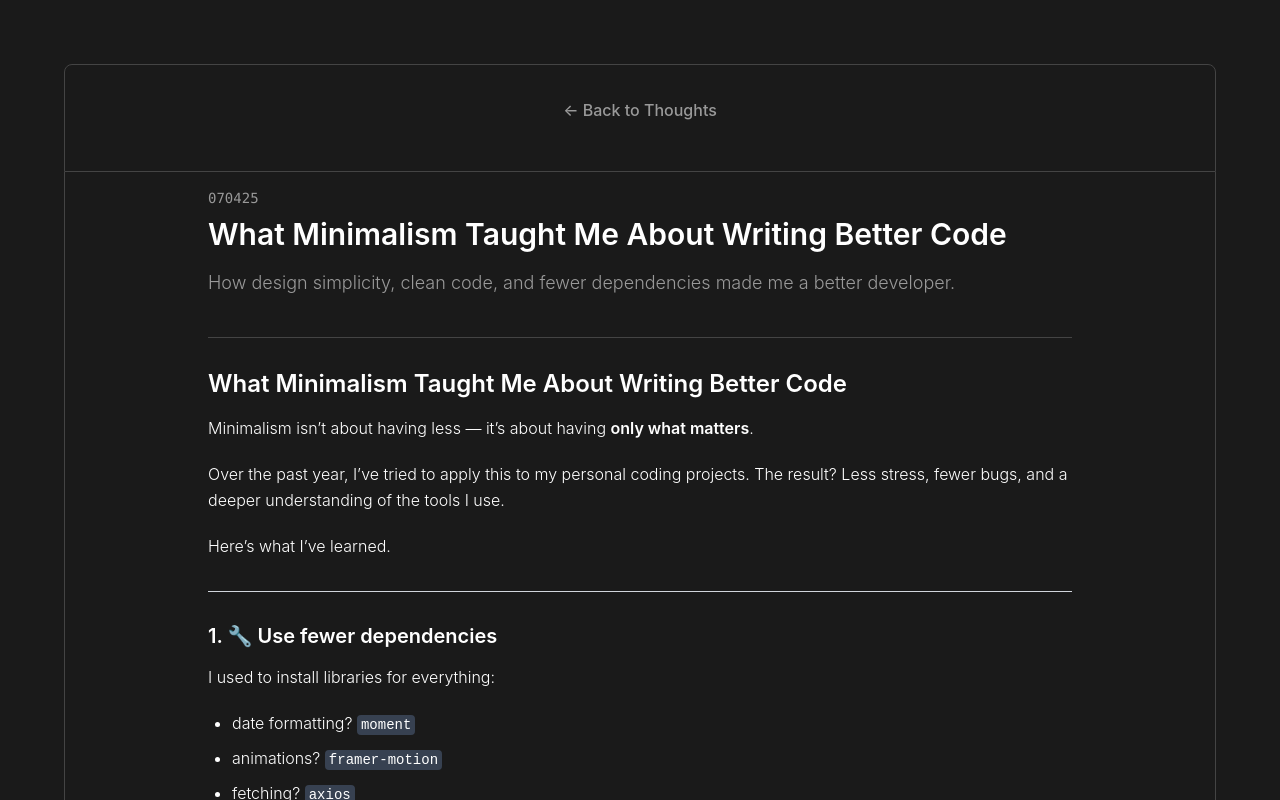
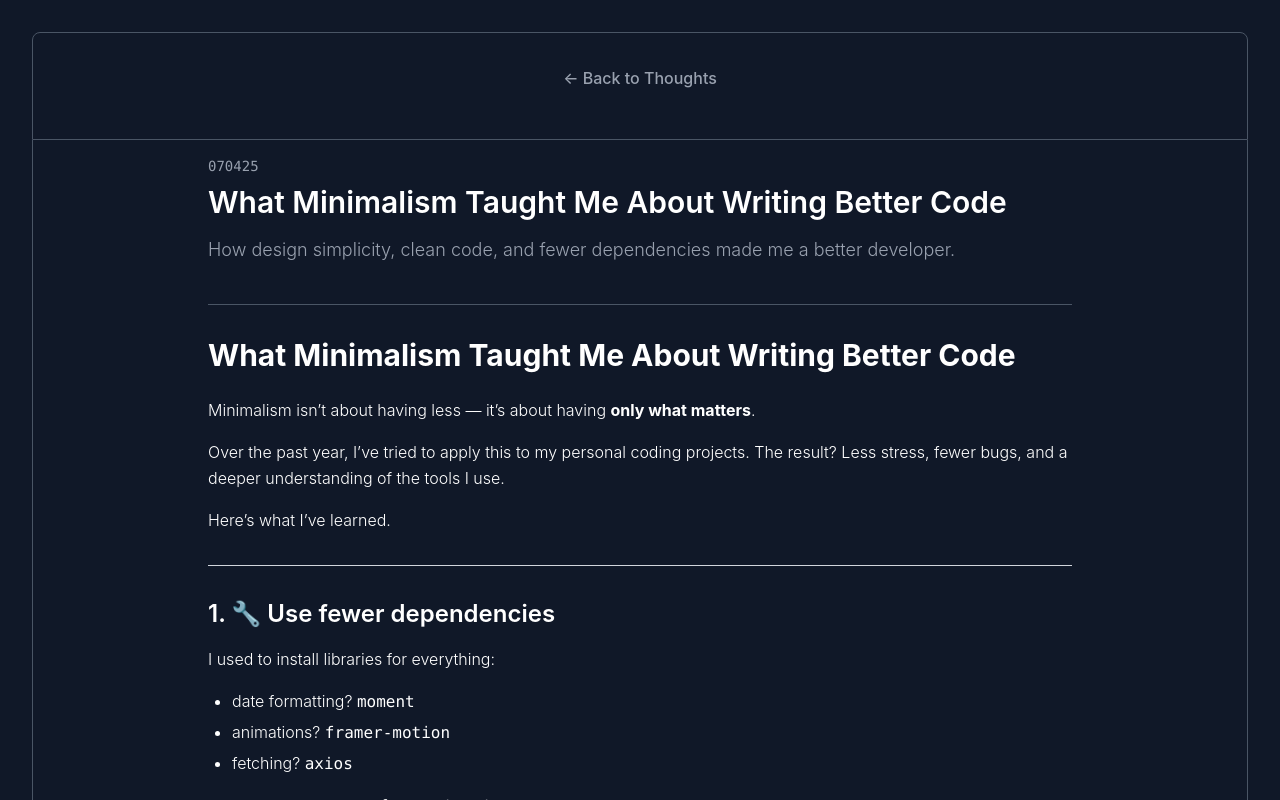
Before and after one commit to AnubhabMukherjee2003/anubhab-blog, a Next.js app: page /minimalism-in-code in a window 1280 px wide. Shown: the top 800 px of the page. Built offline with nearby package versions, Linux system fonts and the light colour scheme.

Commit message:
global css edited

```diff
--- a/app/[slug]/page.css
+++ /dev/null
@@ -1,50 +0,0 @@
-/* This file is no longer used - styles moved to globals.css */
-    --text-color: #000;
-    --bg-color: #fff;
-    --border-color: #ccc;
-    --accent-color: #666;
-    --border-width: 1px;
-    --content-padding: 1rem;
-    --font-xs: 0.75rem;
-    --font-sm: 0.875rem;
-    --font-base: 1rem;
-    --font-lg: 1.125rem;
-    --font-xl: 1.25rem;
-    --font-2xl: 1.5rem;
-    --font-3xl: 1.875rem;
-    --font-4xl: 2.25rem;
-}
-
-/* Dark mode support */
-@media (prefers-color-scheme: dark) {
-    :root {
-        --text-color: #fff;
-        --bg-color: #1a1a1a;
-        --border-color: #444;
-        --accent-color: #999;
-    }
-}
-
-html[data-user-color-scheme="light"] {
-    color-scheme: light;
-    --text-color: #000;
-    --bg-color: #fff;
-    --border-color: #ccc;
-    --accent-color: #666;
-}
-
-html[data-user-color-scheme="dark"] {
-    color-scheme: dark;
-    --text-color: #fff;
-    --bg-color: #1a1a1a;
-    --border-color: #444;
-    --accent-color: #999;
-}
-
-/* Color scheme detection script should be added to head */
-body {
-    color: var(--text-color);
-    background-color: var(--bg-color);
-}
-
-/* Font loading */
--- a/app/[slug]/page.js
+++ b/app/[slug]/page.js
@@ -11,24 +11,24 @@ export default async function Page({ params }) {
     const { default: Post, metadata } = mdxModule;
 
     return (
-      <div className="w-full min-h-screen p-[clamp(0.5rem,3vw,2rem)] font-['Inter',system-ui,'Segoe_UI',Roboto,sans-serif] text-base font-light leading-relaxed text-[var(--text-color)] bg-[var(--bg-color)]">
-        <header className="border border-[var(--border-color)] rounded-t-lg p-8 text-center bg-[var(--bg-color)]">
+      <div className="w-full min-h-screen p-[clamp(0.5rem,3vw,2rem)] font-['Inter',system-ui,'Segoe_UI',Roboto,sans-serif] text-base font-light leading-relaxed text-white bg-gray-900">
+        <header className="border border-gray-600 rounded-t-lg p-8 text-center bg-gray-900">
           <Link
             href="/"
-            className="inline-flex items-center mb-4 text-[var(--accent-color)] font-medium transition-colors duration-200 hover:text-[var(--text-color)] no-underline focus:outline-2 focus:outline-[var(--accent-color)] focus:outline-offset-2"
+            className="inline-flex items-center mb-4 text-gray-400 font-medium transition-colors duration-200 hover:text-white no-underline focus:outline-2 focus:outline-gray-400 focus:outline-offset-2"
           >
             ← Back to Thoughts
           </Link>
         </header>
 
-        <main className="border border-[var(--border-color)] border-t-0 rounded-b-lg p-[var(--content-padding)]">
-          <section className="max-w-4xl mx-auto px-[var(--content-padding)]">
+        <main className="border border-gray-600 border-t-0 rounded-b-lg p-4">
+          <section className="max-w-4xl mx-auto px-4">
             <article>
               {metadata && (
-                <header className="mb-8 pb-6 border-b border-[var(--border-color)]">
-                  <div className="font-mono text-sm text-[var(--accent-color)] mb-2">{formatDate(metadata.publishDate)}</div>
-                  <h1 className="font-semibold leading-[1.2] mb-4 text-[var(--text-color)]" style={{ fontSize: 'var(--font-3xl)' }}>{metadata.title}</h1>
-                  <p className="mb-4 text-[var(--accent-color)]" style={{ fontSize: 'var(--font-lg)' }}>{metadata.description}</p>
+                <header className="mb-8 pb-6 border-b border-gray-600">
+                  <div className="font-mono text-sm text-gray-400 mb-2">{formatDate(metadata.publishDate)}</div>
+                  <h1 className="font-semibold leading-[1.2] mb-4 text-white text-3xl">{metadata.title}</h1>
+                  <p className="mb-4 text-gray-400 text-lg">{metadata.description}</p>
                 </header>
               )}
               <div className="max-w-none text-base leading-relaxed prose-content">
@@ -38,7 +38,7 @@ export default async function Page({ params }) {
           </section>
         </main>
 
-        <footer className="mt-8 py-4 text-center text-sm text-[var(--accent-color)]">
+        <footer className="mt-8 py-4 text-center text-sm text-gray-400">
           <p>© 2025 Your Blog. All rights reserved.</p>
         </footer>
       </div>
--- a/app/globals.css
+++ b/app/globals.css
@@ -1,142 +1,18 @@
 @import "tailwindcss";
-/* @import url('https://fonts.googleapis.com/css2?family=Inter:wght@300;400;500;600;700&display=swap'); */
 
-/* CSS Variables - Dark Theme Only */
-:root {
-  --text-color: #fff;
-  --bg-color: #1a1a1a;
-  --border-color: #444;
-  --accent-color: #999;
-  --border-width: 1px;
-  --content-padding: 1rem;
-  --font-xs: 0.75rem;
-  --font-sm: 0.875rem;
-  --font-base: 1rem;
-  --font-lg: 1.125rem;
-  --font-xl: 1.25rem;
-  --font-2xl: 1.5rem;
-  --font-3xl: 1.875rem;
-  --font-4xl: 2.25rem;
+html {
+  height: 100%;
   color-scheme: dark;
 }
 
-/* Base Styles */
-::selection {
-  background-color: var(--text-color);
-  color: var(--bg-color);
-  fill: var(--bg-color);
+body {
+  min-height: 100%;
+  background-color: #1a1a1a;
+  color: #fff;
+  font-family: 'Inter', system-ui, 'Segoe UI', Roboto, sans-serif;
 }
 
-html {
-  height: 100%;
-  color-scheme: light dark;
+::selection {
+  background-color: #fff;
+  color: #1a1a1a;
 }
-
-body {
-  width: 100%;
-  min-height: 100%;
-  padding: clamp(0.5rem, 3vw, 2rem);
-  font-family: 'Inter', system-ui, 'Segoe UI', Roboto, sans-serif;
-  font-size: var(--font-base);
-  font-weight: 300;
-  line-height: 1.5;
-  color: var(--text-color);
-  background-color: var(--bg-color);
-}
-
-/* Article Prose Styles */
-.prose-content h1,
-.prose-content h2,
-.prose-content h3,
-.prose-content h4,
-.prose-content h5,
-.prose-content h6 {
-  font-weight: 600;
-  line-height: 1.2;
-  margin-bottom: 1rem;
-  color: var(--text-color);
-}
-
-.prose-content h1 {
-  font-size: var(--font-2xl);
-  margin-top: 2rem;
-}
-
-.prose-content h2 {
-  font-size: var(--font-xl);
-  margin-top: 1.75rem;
-}
-
-.prose-content h3 {
-  font-size: var(--font-lg);
-  margin-top: 1.5rem;
-}
-
-.prose-content p {
-  margin-bottom: 1.25rem;
-  color: var(--text-color);
-}
-
-.prose-content ul,
-.prose-content ol {
-  margin-bottom: 1.25rem;
-  padding-left: 1.5rem;
-}
-
-.prose-content ul {
-  list-style-type: disc;
-}
-
-.prose-content ol {
-  list-style-type: decimal;
-}
-
-.prose-content li {
-  margin-bottom: 0.5rem;
-  color: var(--text-color);
-}
-
-.prose-content code {
-  font-family: 'Courier New', monospace;
-  background-color: #374151;
-  padding: 0.125rem 0.25rem;
-  border-radius: 0.25rem;
-  font-size: 0.875rem;
-  color: var(--text-color);
-}
-
-.prose-content pre {
-  background-color: #374151;
-  padding: 1rem;
-  border-radius: 0.375rem;
-  overflow-x: auto;
-  margin: 1.5rem 0;
-  font-family: 'Courier New', monospace;
-}
-
-.prose-content blockquote {
-  border-left: 4px solid var(--border-color);
-  padding-left: 1rem;
-  margin: 0;
-  font-style: italic;
-  color: var(--accent-color);
-}
-
-.prose-content a {
-  color: var(--accent-color);
-  text-decoration: underline;
-}
-
-.prose-content a:hover {
-  color: var(--text-color);
-}
-
-.prose-content strong {
-  color: var(--text-color);
-  font-weight: 600;
-}
-
-.prose-content em {
-  color: var(--text-color);
-  font-style: italic;
-}
--- a/components/Header.js
+++ b/components/Header.js
@@ -1,8 +1,8 @@
 const Header = () => {
   return (
-    <header className="border border-[var(--border-color)] rounded-t-lg p-8 text-center bg-[var(--bg-color)]">
-      <h1 className="m-0 font-mono text-[clamp(0.3rem,1.5vw,0.7rem)] leading-none text-[var(--text-color)] md:text-[clamp(0.25rem,2vw,0.5rem)] sm:text-[clamp(0.2rem,2.5vw,0.4rem)]">
-        <pre className="m-0 p-0 font-mono text-[clamp(0.3rem,1.5vw,0.7rem)] leading-none text-[var(--text-color)] whitespace-pre overflow-x-auto text-center md:text-[clamp(0.25rem,2vw,0.5rem)] sm:text-[clamp(0.2rem,2.5vw,0.4rem)]">{`████████╗██╗  ██╗ ██████╗ ██╗   ██╗ ██████╗ ██╗  ██╗████████╗███████╗
+    <header className="border border-gray-600 rounded-t-lg p-8 text-center bg-gray-900">
+      <h1 className="m-0 font-mono text-[clamp(0.3rem,1.5vw,0.7rem)] leading-none text-white md:text-[clamp(0.25rem,2vw,0.5rem)] sm:text-[clamp(0.2rem,2.5vw,0.4rem)]">
+        <pre className="m-0 p-0 font-mono text-[clamp(0.3rem,1.5vw,0.7rem)] leading-none text-white whitespace-pre overflow-x-auto text-center md:text-[clamp(0.25rem,2vw,0.5rem)] sm:text-[clamp(0.2rem,2.5vw,0.4rem)]">{`████████╗██╗  ██╗ ██████╗ ██╗   ██╗ ██████╗ ██╗  ██╗████████╗███████╗
 ╚══██╔══╝██║  ██║██╔═══██╗██║   ██║██╔════╝ ██║  ██║╚══██╔══╝██╔════╝
    ██║   ███████║██║   ██║██║   ██║██║  ███╗███████║   ██║   ███████╗
    ██║   ██╔══██║██║   ██║██║   ██║██║   ██║██╔══██║   ██║   ╚════██║
```
Also changed, not shown: app/page.js (+21 -41 lines), tailwind.config.js (added).
